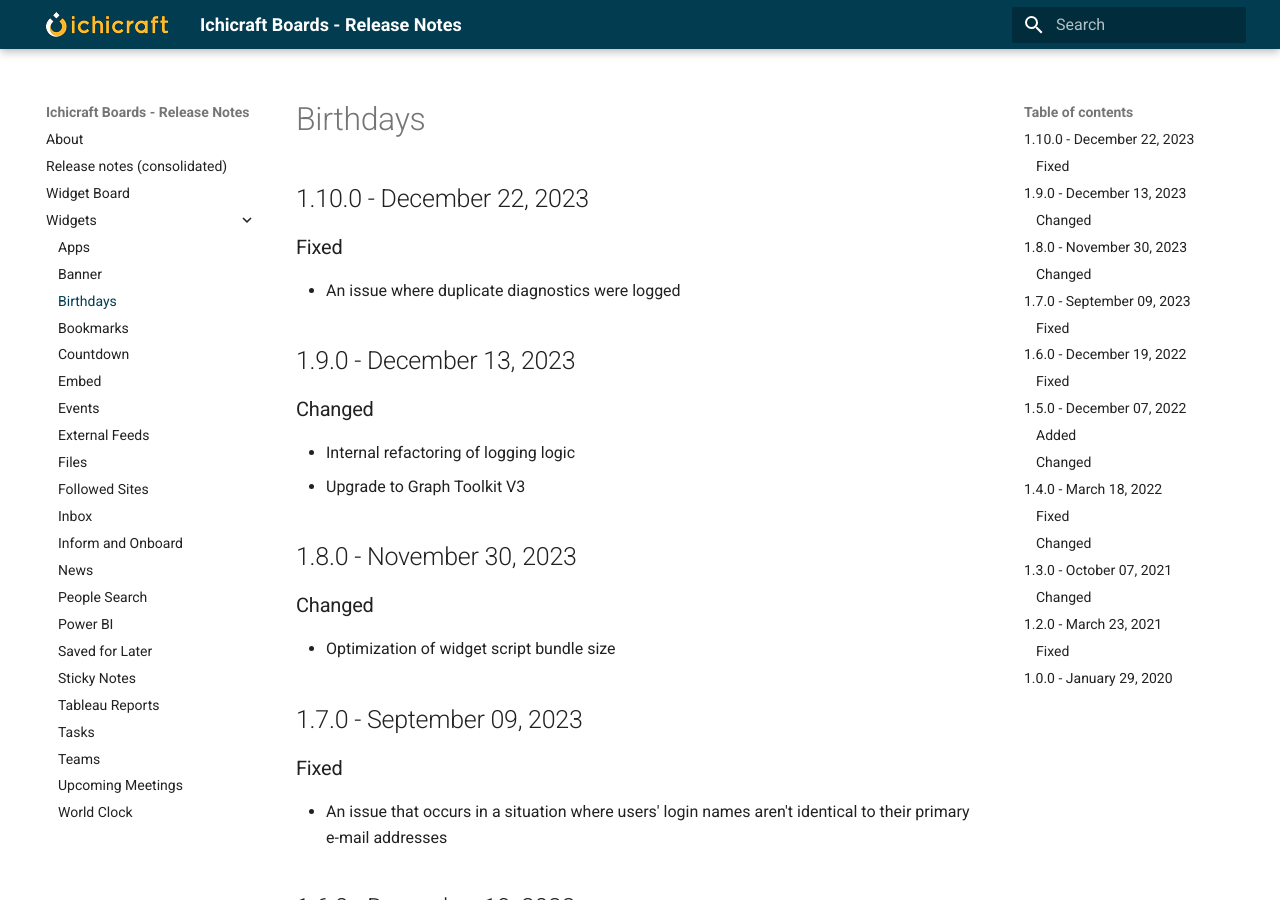
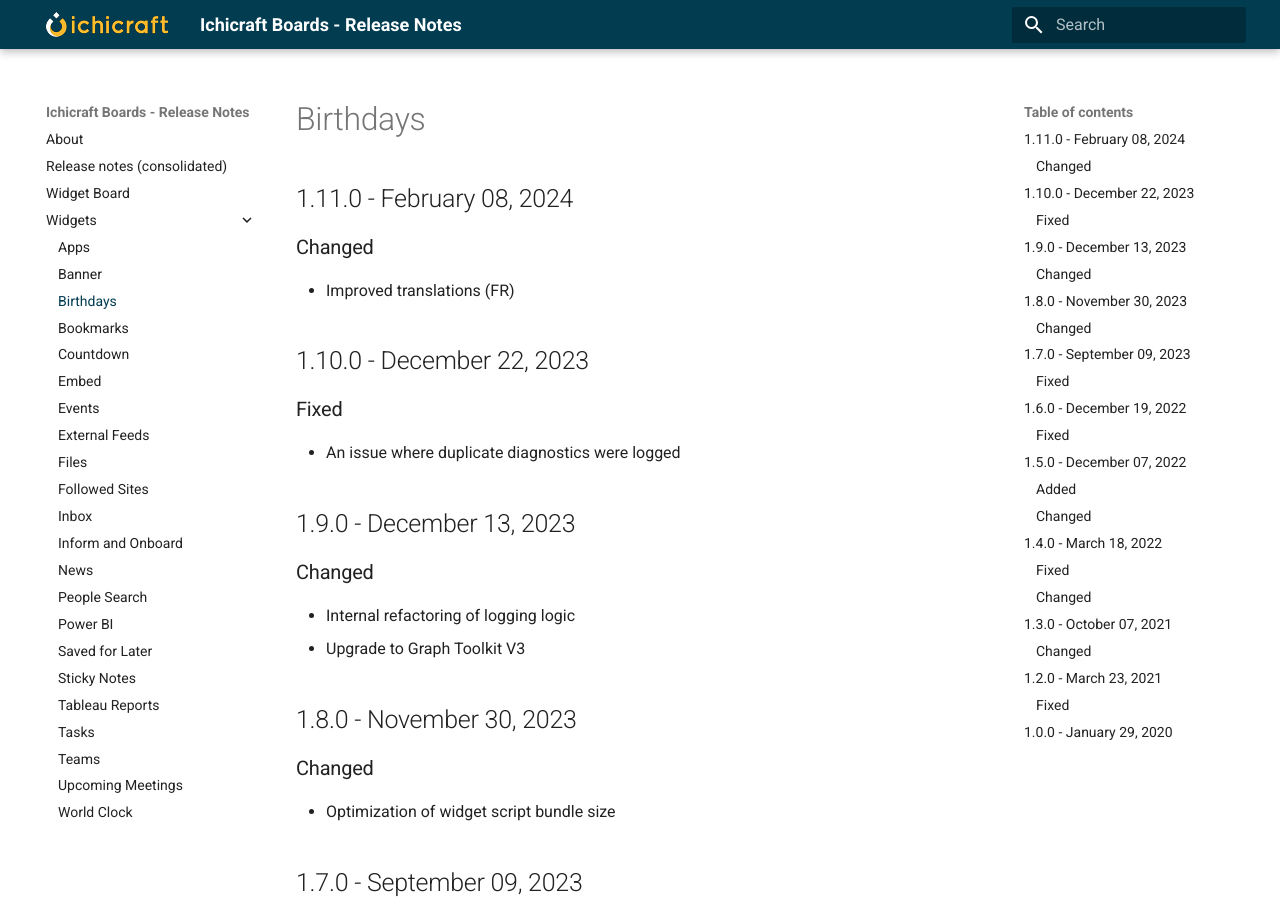
Before and after one commit to ichicraft/widgets-docs, an MkDocs documentation site: the page built from docs/Widgets/Birthdays.md, in a window 1280 px wide and 900 px high. Built offline with MkDocs 1.6.1 and Material for MkDocs 9.7.7, drawn with Linux system fonts in a browser that asks for light colours.

```diff
--- a/docs/Widgets/Birthdays.md
+++ b/docs/Widgets/Birthdays.md
@@ -1,3 +1,8 @@
+## 1.11.0 - February 08, 2024
+
+### Changed
+- Improved translations (FR)
+
 ## 1.10.0 - December 22, 2023
 
 ### Fixed
```
Also changed, not shown: docs/Release-notes-(consolidated).md (+5 -0 lines).
